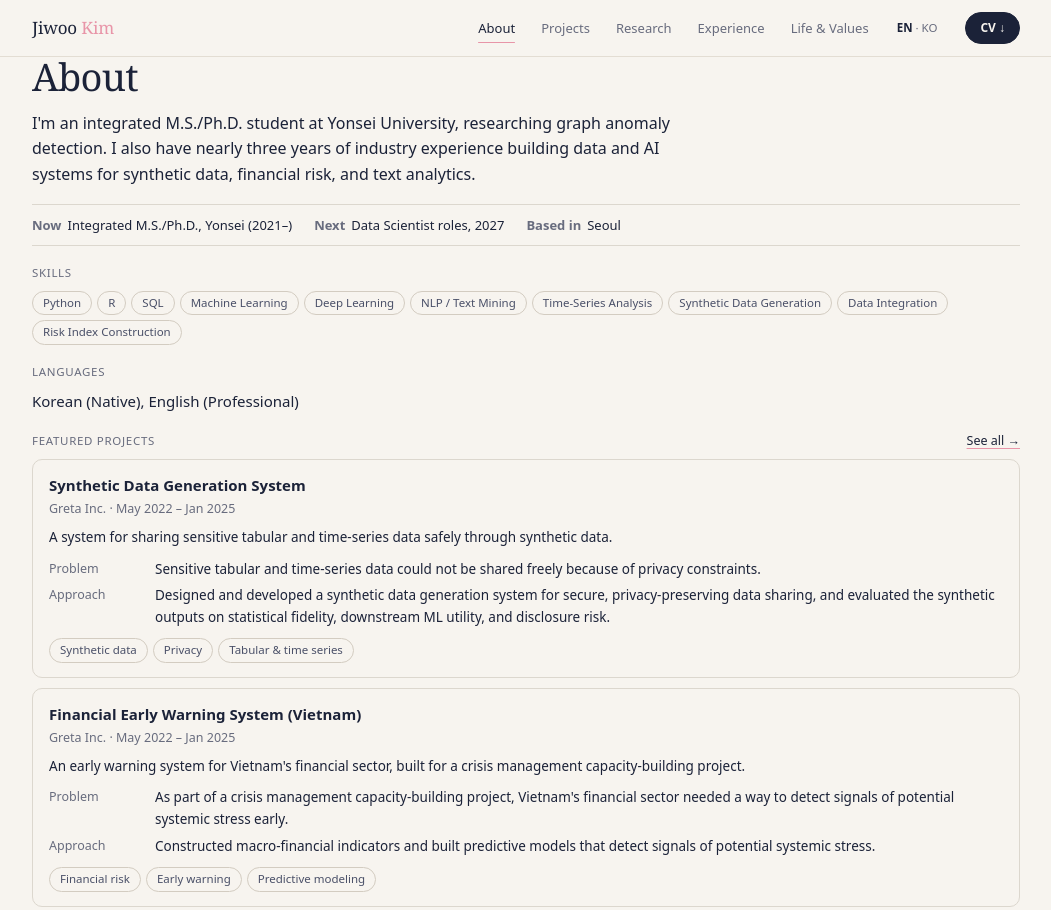
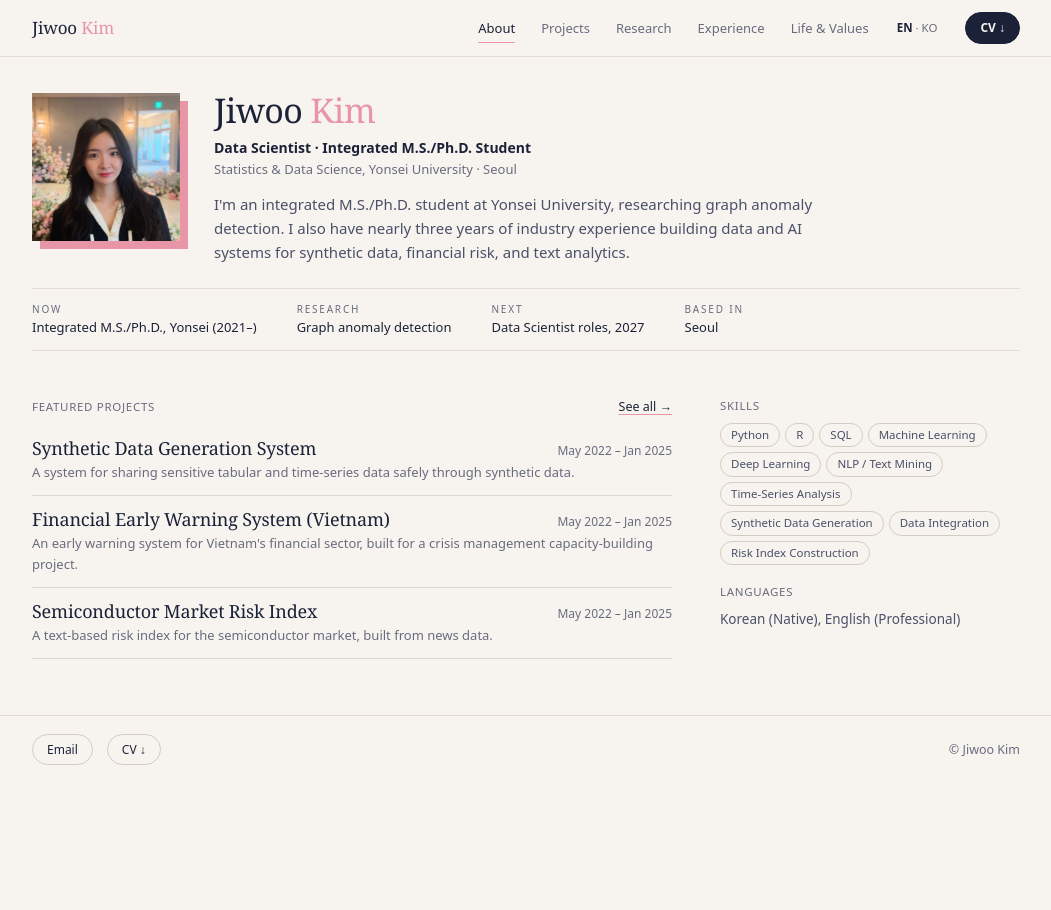
Before and after one commit to DiuDiuus/DiuDiuus.github.io, an Astro site: page / in a window 1280 px wide. Shown: the top 910 px of the page, without its empty margins (114-1165 px from the left). After the commit the page ends 800 px from the top, so only its background shows below. Built offline with nearby package versions, Linux system fonts and the light colour scheme; Astro itself is replaced by a stand-in of ours; a web font is replaced by a local one.

Commit message:
feat: About opens with photo and intro; four facts; featured list and skills side by side
Co-Authored-By: Claude Opus 5.5 <noreply@anthropic.com>

```diff
--- /dev/null
+++ b/src/components/FeaturedRow.astro
@@ -0,0 +1,19 @@
+---
+import type { CollectionEntry } from 'astro:content';
+import { locText, tabPath, type Lang } from '../i18n/utils';
+import { formatPeriod } from '../lib/dates';
+
+interface Props {
+  entry: CollectionEntry<'projects'>;
+  lang: Lang;
+}
+const { entry, lang } = Astro.props;
+const d = entry.data;
+const text = locText(d.en, d.ko, lang);
+---
+
+<a class="featured-row" href={`${tabPath('projects', lang)}#${entry.id}`}>
+  <span class="f-title">{text.title}</span>
+  <span class="f-when">{formatPeriod(d.start, d.end, lang)}</span>
+  {text.summary && <span class="f-sum">{text.summary}</span>}
+</a>
--- a/src/styles/global.css
+++ b/src/styles/global.css
@@ -106,6 +106,46 @@ main { padding-bottom: 56px; }
   .foot-inner .copy { margin-left: 0; flex-basis: 100%; }
 }
 
+/* ---------- About: photo header, four facts, featured list beside skills ---------- */
+.intro-head { display: grid; grid-template-columns: 148px 1fr; gap: 34px; align-items: start; margin: 36px 0 24px; }
+.photo { display: block; width: 148px; height: 148px; object-fit: cover; object-position: 50% 50%; box-shadow: 8px 8px 0 var(--rose); }
+.name-ko { font-size: 13px; color: var(--muted); margin-bottom: 2px; }
+h1.name {
+  font-family: 'Fraunces Variable', Georgia, serif;
+  font-weight: 450;
+  font-size: 34px;
+  line-height: 1.05;
+  letter-spacing: -0.02em;
+  margin: 0 0 8px;
+}
+.title { font-size: 14px; font-weight: 600; }
+.affiliation { font-size: 13px; color: var(--muted); margin-bottom: 12px; }
+.intro-head .lead { font-size: 15px; color: var(--fg-2); max-width: 640px; margin: 0; }
+.about-cols { display: grid; grid-template-columns: minmax(0, 1fr) 300px; gap: 48px; align-items: start; }
+.featured-row {
+  display: grid;
+  grid-template-columns: 1fr auto;
+  gap: 2px 16px;
+  padding: 12px 0;
+  border-bottom: 1px solid var(--line);
+  color: inherit;
+  text-decoration: none;
+}
+.f-title { font-family: var(--font-display); font-weight: 450; font-size: 18px; line-height: 1.3; letter-spacing: -0.01em; transition: color 0.2s, transform 0.25s; }
+.f-when { font-size: 12px; color: var(--muted); white-space: nowrap; padding-top: 4px; }
+.f-sum { grid-column: 1 / -1; font-size: 13px; color: var(--muted); }
+@media (hover: hover) {
+  .featured-row:hover .f-title { color: var(--rose-text); transform: translateX(6px); }
+}
+.langs { font-size: 13.5px; color: var(--fg-2); }
+@media (max-width: 767px) {
+  .intro-head { grid-template-columns: 1fr; gap: 20px; margin-top: 24px; }
+  .photo { width: 96px; height: 96px; box-shadow: 6px 6px 0 var(--rose); }
+  .facts { display: grid; grid-template-columns: 1fr 1fr; gap: 10px 16px; }
+  .about-cols { grid-template-columns: 1fr; gap: 8px; }
+  .f-when { grid-column: 1 / -1; padding-top: 0; }
+}
+
 /* ---------- Main content ---------- */
 h1.page-title {
   font-family: var(--font-display);
@@ -119,14 +159,15 @@ h1.page-title {
 .facts {
   display: flex;
   flex-wrap: wrap;
-  gap: 6px 22px;
+  gap: 8px 40px;
   font-size: 13px;
-  padding: 10px 0;
-  border-top: 1px solid var(--line);
-  border-bottom: 1px solid var(--line);
-  margin-bottom: 16px;
+  padding: 12px 0;
+  border-top: 1px solid var(--line-soft);
+  border-bottom: 1px solid var(--line-soft);
+  margin-bottom: 28px;
 }
-.facts b { color: var(--muted); margin-right: 6px; }
+.facts b { display: block; font-size: 10px; font-weight: 500; letter-spacing: 0.18em; text-transform: uppercase; color: var(--muted); }
+:lang(ko) .facts b { font-size: 12px; letter-spacing: 0; text-transform: none; }
 .label {
   display: flex;
   justify-content: space-between;
--- a/src/views/AboutView.astro
+++ b/src/views/AboutView.astro
@@ -1,6 +1,6 @@
 ---
 import { getCollection, getEntry } from 'astro:content';
-import ProjectItem from '../components/ProjectItem.astro';
+import FeaturedRow from '../components/FeaturedRow.astro';
 import { t } from '../i18n/ui';
 import { pick, tabPath, type Lang } from '../i18n/utils';
 import SiteLayout from '../layouts/SiteLayout.astro';
@@ -15,20 +15,35 @@ const projects = featured(await getCollection('projects'));
 ---
 
 <SiteLayout lang={lang} tab="about" title={t(lang, 'nav.about')}>
-  <h1 class="page-title">{t(lang, 'nav.about')}</h1>
-  <p class="lead">{pick(profile.intro, lang)}</p>
+  <section class="intro-head">
+    <img class="photo" src="/images/profile.jpg" width="148" height="148" alt={pick(profile.name, lang)} />
+    <div>
+      {lang === 'ko' && <p class="name-ko">{pick(profile.name, 'ko')}</p>}
+      <h1 class="name">Jiwoo <span class="name-accent">Kim</span></h1>
+      <p class="title">{pick(profile.title, lang)}</p>
+      <p class="affiliation">{pick(profile.affiliation, lang)}</p>
+      <p class="lead">{pick(profile.intro, lang)}</p>
+    </div>
+  </section>
   <div class="facts">
     <span><b>{t(lang, 'now')}</b>{pick(profile.now, lang)}</span>
+    <span><b>{t(lang, 'focus')}</b>{pick(profile.focus, lang)}</span>
     <span><b>{t(lang, 'next')}</b>{pick(profile.next, lang)}</span>
     <span><b>{t(lang, 'basedIn')}</b>{pick(profile.basedIn, lang)}</span>
   </div>
-  <div class="label"><span>{t(lang, 'skills')}</span></div>
-  <div class="chips">{profile.skills.map((s) => <span class="chip">{s}</span>)}</div>
-  <div class="label"><span>{t(lang, 'languages')}</span></div>
-  <p>{pick(profile.languages, lang)}</p>
-  <div class="label">
-    <span>{t(lang, 'featured')}</span>
-    <a href={tabPath('projects', lang)}>{t(lang, 'seeAll')}</a>
+  <div class="about-cols">
+    <section>
+      <div class="label">
+        <span>{t(lang, 'featured')}</span>
+        <a href={tabPath('projects', lang)}>{t(lang, 'seeAll')}</a>
+      </div>
+      {projects.map((entry) => <FeaturedRow entry={entry} lang={lang} />)}
+    </section>
+    <section>
+      <div class="label"><span>{t(lang, 'skills')}</span></div>
+      <div class="chips">{profile.skills.map((s) => <span class="chip">{s}</span>)}</div>
+      <div class="label"><span>{t(lang, 'languages')}</span></div>
+      <p class="langs">{pick(profile.languages, lang)}</p>
+    </section>
   </div>
-  {projects.map((entry) => <ProjectItem entry={entry} lang={lang} />)}
 </SiteLayout>
```
Also changed, not shown: 1 other file.
